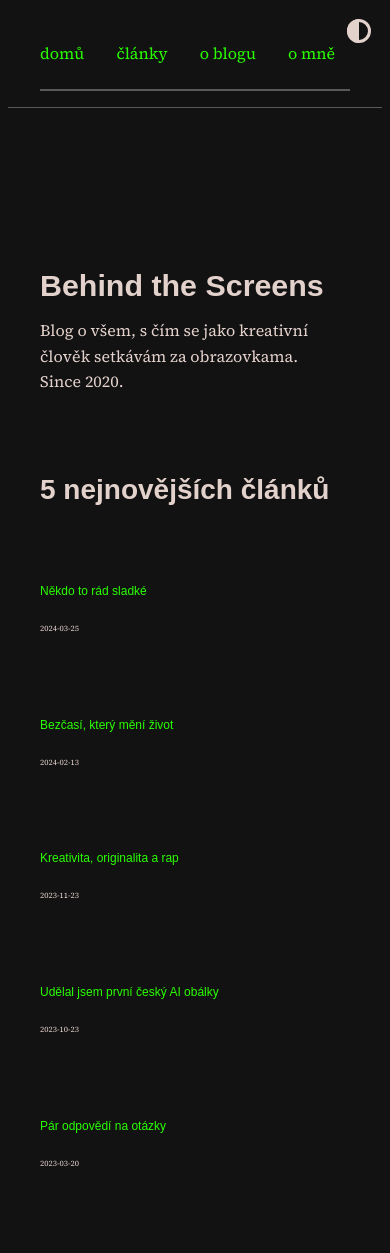
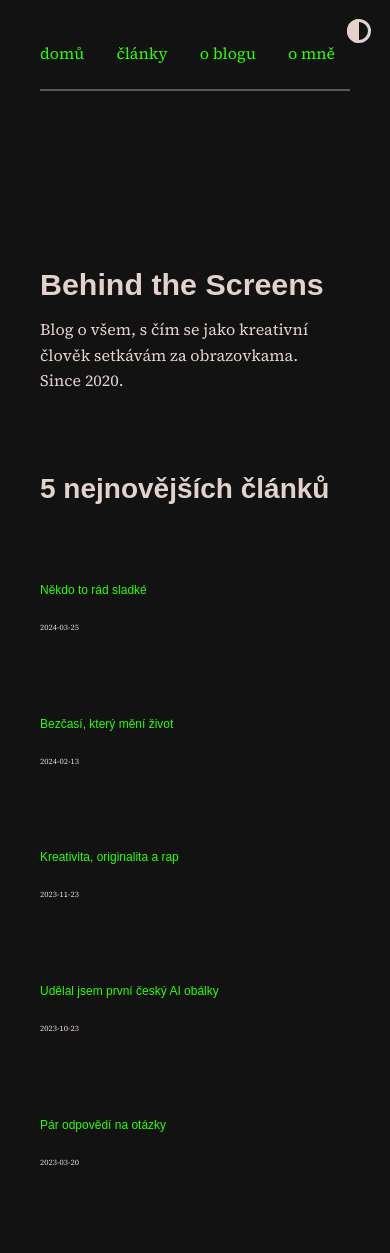
Before and after one commit to scherrer-txt/bts, a Jekyll site: the page built from index.md, in a window 390 px wide. Built offline with Jekyll 4.4.1, drawn with Linux system fonts in a browser that asks for light colours; some web fonts are replaced.

Commit message:
Update moonwalk.scss

```diff
--- a/_sass/moonwalk.scss
+++ b/_sass/moonwalk.scss
@@ -610,9 +610,8 @@
 
 .menu {
   padding-bottom: 1rem;
-  border-bottom: 1px solid var(--code-text);
-  padding-left: 2em;
-  padding-right: 2em;
+  margin-left: 2em;
+  margin-right: 2em;
 }
 
 .menu-list li {
```
